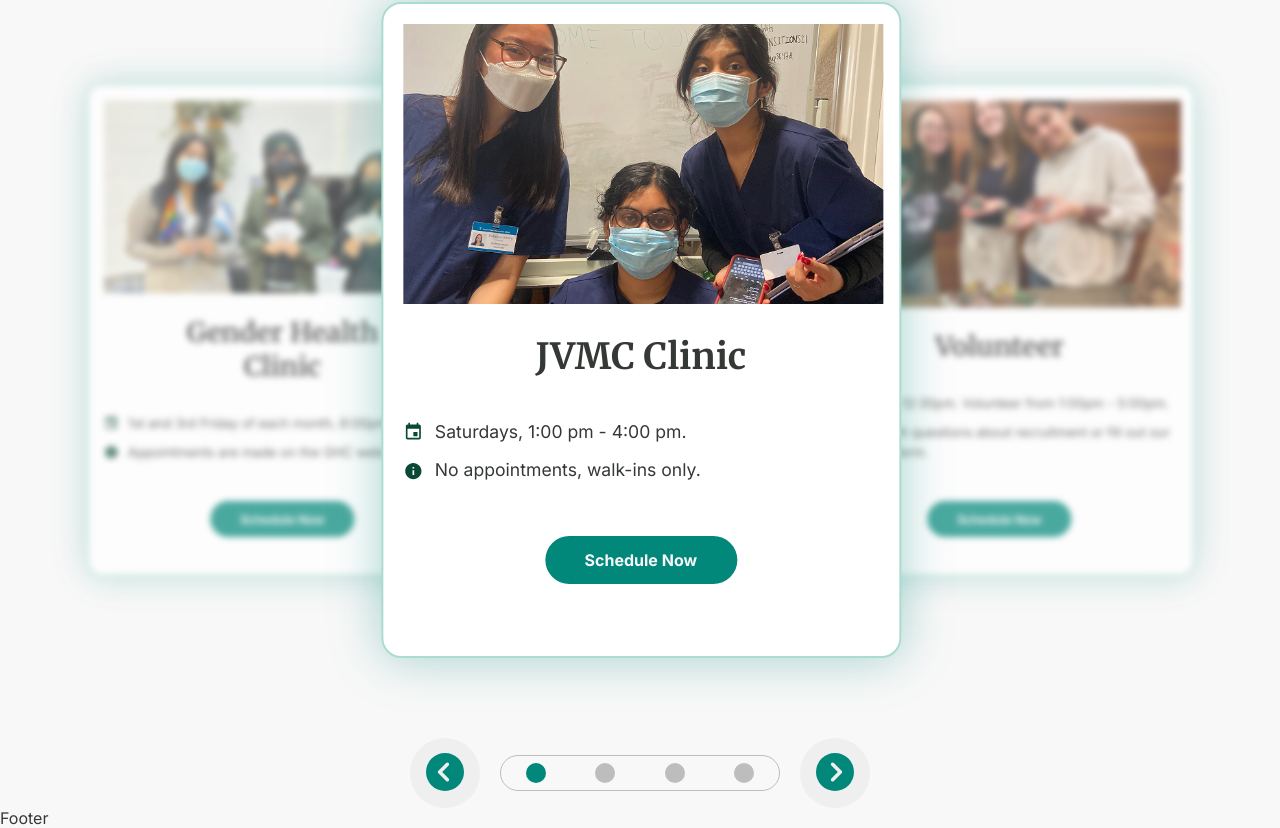
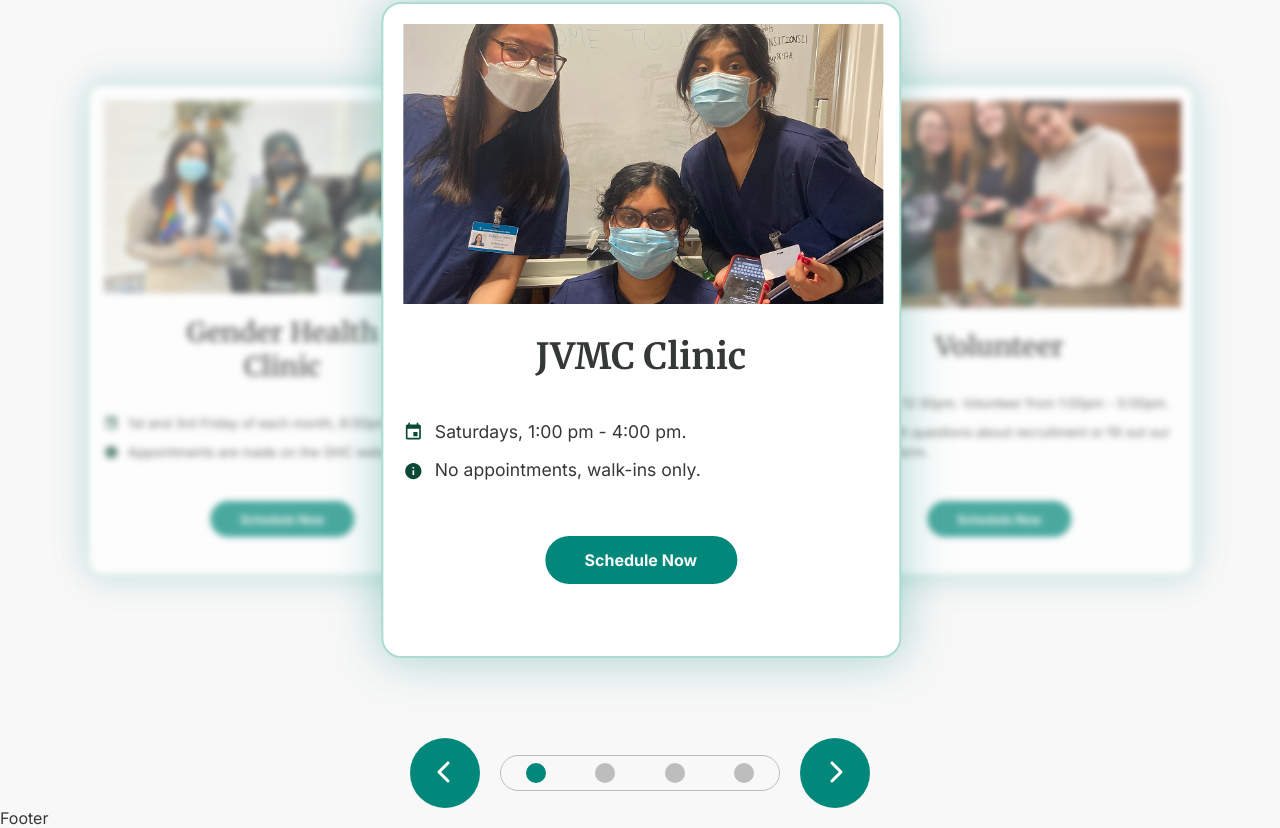
Before and after one commit to include-davis/jvmc, a Next.js app: page / in a window 1280 px wide. Shown: the part 206-1034 px from the top of the page. Built offline with nearby package versions, Linux system fonts and the light colour scheme.

Commit message:
Fix carousel nav buttons

```diff
--- a/app/(pages)/(home)/page.jsx
+++ b/app/(pages)/(home)/page.jsx
@@ -2,8 +2,8 @@
 import styles from './page.module.scss';
 import { useState, useRef } from "react";
 import data from '../_data/home.json';
-import { FaCircleChevronLeft } from "react-icons/fa6";
-import { FaCircleChevronRight } from "react-icons/fa6";
+import { FaChevronLeft } from "react-icons/fa6";
+import { FaChevronRight } from "react-icons/fa6";
 import { MdInsertInvitation } from "react-icons/md";
 import { IoMdInformationCircle } from "react-icons/io";
 import Image from "next/image";
@@ -77,7 +77,9 @@ export default function Home() {
         ))}
         </Swiper>
         <div className={styles.nav}>
-        <button className={styles.navbttn} onClick={subIndex}><FaCircleChevronLeft size={38} color='var(--teal)'/></button>
+        <button className={styles.navbttn} onClick={subIndex}>
+          <FaChevronLeft size={24} color='var(--white)'/>
+        </button>
         <div className={styles.dots}>
           {slides.map((_, index) => (
             <div
@@ -89,7 +91,9 @@ export default function Home() {
                 }
               }}></div>
         ))}</div>
-        <button className={styles.navbttn} onClick={addIndex}><FaCircleChevronRight size={38} color='var(--teal)'/></button>
+        <button className={styles.navbttn} onClick={addIndex}>
+          <FaChevronRight size={24} color='var(--white)'/>
+        </button>
         </div>
       </div>
     </main>
--- a/app/(pages)/(home)/page.module.scss
+++ b/app/(pages)/(home)/page.module.scss
@@ -122,7 +122,7 @@
     width: 70px;
     height: 70px;
     border-radius: 50%;
-    color: var(--teal);
+    background-color: var(--teal);
 }
 
 .dots{
```
